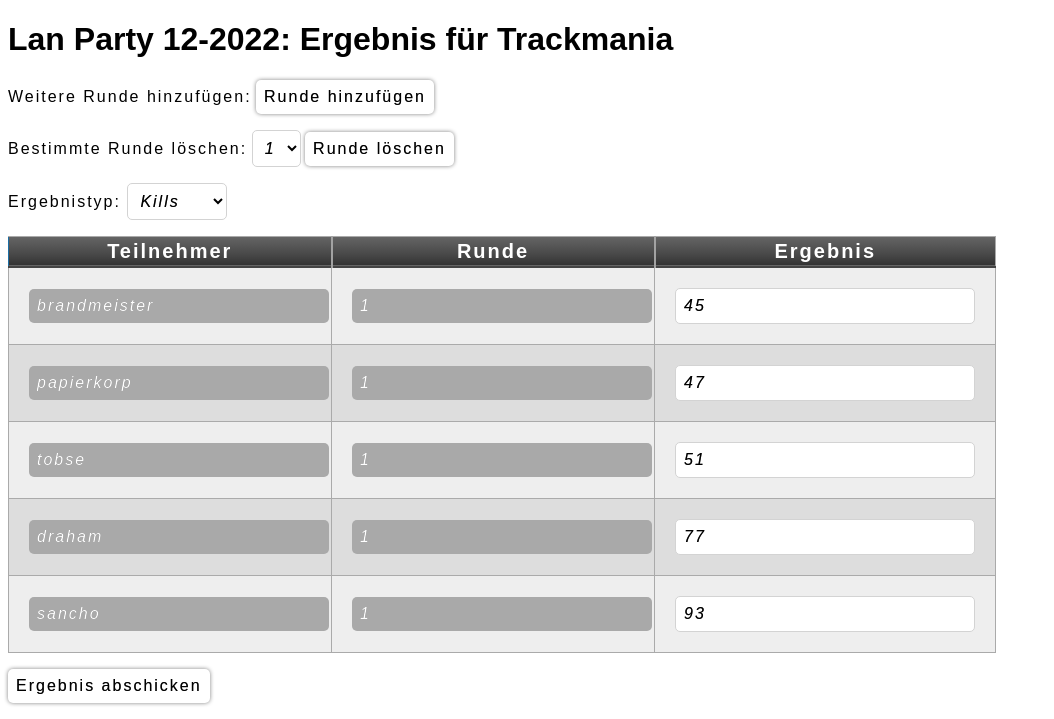
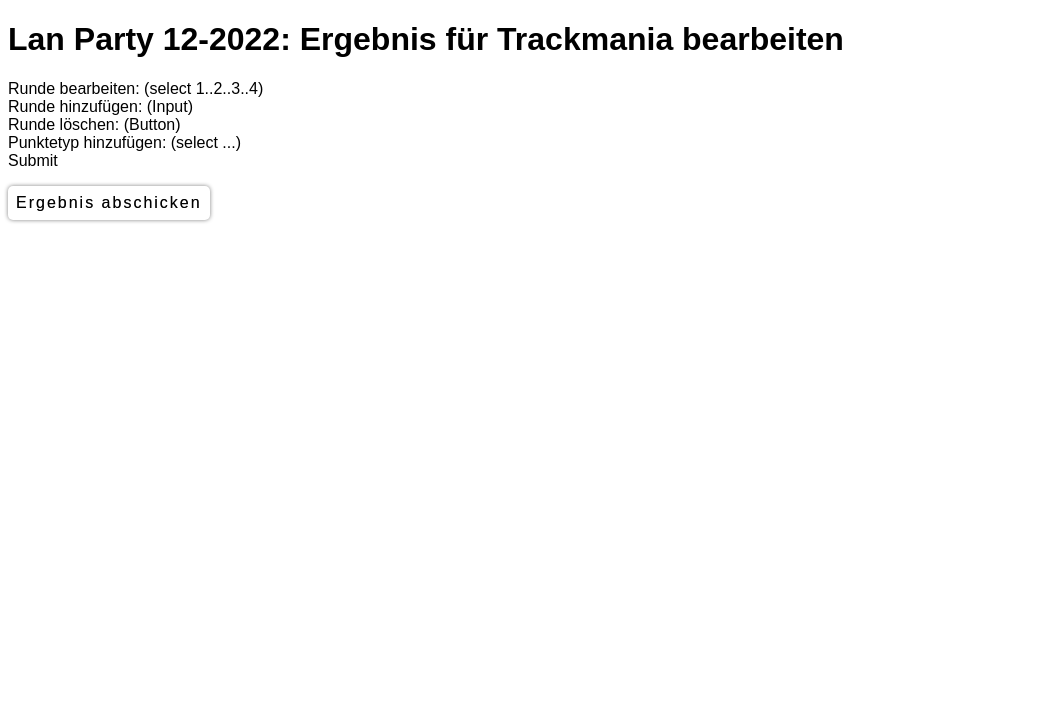
Before and after one commit to papierkorp/lanparty, a Flask app: page /turnier/1/Trackmania in a window 1280 px wide. Shown: the part 140-859 px from the top of the page, without its empty margins (0-1054 px from the left). After the commit the page ends 363 px from the top, so only its background shows below. Run offline with Flask 2, Linux system fonts and the light colour scheme.

Commit message:
turnier übersicht

```diff
--- a/app/db/db.py
+++ b/app/db/db.py
@@ -111,7 +111,7 @@
 	anzahlrunden = execute_select_query('select max(runde) from turnierdetails where turnierid={turnierid} and spielid={spielid};'.format(turnierid=turnierid, spielid=spielid))
 	for runde in range(1, anzahlrunden[0][0]+1):
 		ergebnistyp = execute_select_query('select distinct(ergebnistyp) from turnierdetails where turnierid={turnierid} and spielid={spielid} and runde={runde};'.format(turnierid=turnierid, spielid=spielid, runde=runde))
-		print("ergebnistyp:", ergebnistyp[0][0])
+		#print("ergebnistyp:", ergebnistyp[0][0])
 		#print("runde:", runde)
 
 		#platz = 1. Platz ganz oben
@@ -123,12 +123,12 @@
 		query = 'select spiel.name, teilnehmer.nickname, td.ergebnistyp, td.runde, td.ergebnis from turnierdetails as td inner join teilnehmer on td.teilnehmerid = teilnehmer.teilnehmerid inner join spiel on td.spielid = spiel.spielid where td.turnierid={turnierid} and td.spielid={spielid} and td.runde={runde} order by td.runde, td.ergebnis;'.format(turnierid=turnierid, spielid=spielid, runde=runde)
 		gesamtergebnis.append(execute_select_query(query))
 
-		if ergebnistyp[0][0] == "kills" or ergebnistyp[0][0] == "Punkte":
-			print("gesamtergebnis kills/Punkte:", gesamtergebnis)
-		elif ergebnistyp[0][0] == "zeit" or ergebnistyp[0][0] == "platz":
-			print("gesamtergebnis zeit:", gesamtergebnis)
-		elif ergebnistyp[0][0] == "pvp":
-			print("gesamtergebnis pvp:", gesamtergebnis)
+		#if ergebnistyp[0][0] == "kills" or ergebnistyp[0][0] == "Punkte":
+		#	print("gesamtergebnis kills/Punkte:", gesamtergebnis)
+		#elif ergebnistyp[0][0] == "zeit" or ergebnistyp[0][0] == "platz":
+		#	print("gesamtergebnis zeit:", gesamtergebnis)
+		#elif ergebnistyp[0][0] == "pvp":
+		#	print("gesamtergebnis pvp:", gesamtergebnis)
 
 	return gesamtergebnis
 
--- a/app/forms.py
+++ b/app/forms.py
@@ -1,5 +1,5 @@
 from flask_wtf import FlaskForm
-from wtforms import StringField, PasswordField, SubmitField, IntegerField, SelectMultipleField, SelectField
+from wtforms import StringField, PasswordField, SubmitField, IntegerField, SelectMultipleField, SelectField, FieldList, FormField
 from wtforms.validators import DataRequired
 
 class TeilnehmerNeuForm(FlaskForm):
@@ -21,17 +21,17 @@
     teilnehmer = SelectMultipleField('Teilnehmer', validators=[DataRequired()], coerce=str)
     submit = SubmitField('Add')
 
+class ErgebnisInputForm(FlaskForm):
+    ergebnistyp = SelectField('Ergebnistyp:', validators=[DataRequired()], coerce=str)
+    runde=StringField('Runde', render_kw={"placeholder": "Runde", "disabled":"disabled"})
+    ergebnis = StringField('Ergebnis', validators=[DataRequired()], render_kw={"placeholder": "Ergebnis"})
+    teilnehmer=StringField('Teilnehmer', render_kw={"placeholder": "Teilnehmer", "disabled":"disabled"})
+
 class ErgebnisForm(FlaskForm):
-    ergebnistyp = SelectField('Ergebnistyp:', validators=[DataRequired()], coerce=str)
-    ergebnis = StringField('Ergebnis', validators=[DataRequired()], render_kw={"placeholder": "Ergebnis"})
-    runde=StringField('Runde', render_kw={"placeholder": "Runde", "disabled":"disabled"})
-    teilnehmer=StringField('Teilnehmer', render_kw={"placeholder": "Teilnehmer", "disabled":"disabled"})
+    ergebis=FieldList(FormField(ErgebnisInputForm, default=lambda: ErgebnisInputForm()), min_entries=1)
     submit = SubmitField('Ergebnis abschicken')
 
-class ErgebnisAddRundeForm(FlaskForm):
-    nur_fuer_label = StringField("Weitere Runde hinzufügen:")
-    submit = SubmitField('Runde hinzufügen')
-
-class ErgebnisDeleteRundeForm(FlaskForm):
-    runden = SelectField('Bestimmte Runde löschen:', validators=[DataRequired()], coerce=str)
-    submit = SubmitField('Runde löschen')
+    def __init__(self, *args, **kwargs):
+        super(ErgebnisForm, self).__init__(*args, **kwargs)
+        if 'min_entries' in kwargs:
+            self.ergebis.min_entries = kwargs['min_entries']
--- a/app/routes.py
+++ b/app/routes.py
@@ -1,11 +1,11 @@
-from flask import render_template, flash, redirect, url_for, request, g
+from flask import render_template, flash, redirect, url_for, request
 from app import app
 from app.db.db import add_turnier, get_turniere_pro_spiel, get_turniere, get_ergebnistyp, get_runden_pro_spiel_pro_turnier, get_turniername, get_teilnehmer_pro_turnier, get_punkte_pro_spiel_pro_turnier, get_spielliste_pro_turnier, get_punkteliste, get_teilnehmerid, add_teilnehmer, get_all_teilnehmer, delete_teilnehmer, add_spiel, get_all_spiele, delete_spiel, get_spiel, create_tables, get_teilgenommene_turniere_pro_teilnehmer, edit_ergebnis
 from app.logik.gruppenerstellung import Gruppenerstellung
 from app.logik.ergebnisberechnung import Ergebnisberechnung
 import sqlite3
 import os
-from app.forms import TeilnehmerNeuForm, DeleteForm, SpielNeuForm, TurnierNeuForm, ErgebnisForm, ErgebnisAddRundeForm, ErgebnisDeleteRundeForm
+from app.forms import TeilnehmerNeuForm, DeleteForm, SpielNeuForm, TurnierNeuForm, ErgebnisForm
 
 #Ablauf
 # Neues Turnier
@@ -26,12 +26,33 @@
 	punkteliste_pro_spiel = []
 	for i in spielliste_pro_turnier:
 		punkteliste_pro_spiel.append(get_punkte_pro_spiel_pro_turnier(turnierid=turnierid, spielid=i[0]))
-	#print(punkteliste_pro_spiel)
+	print("punktelistespiel", punkteliste_pro_spiel)
 	punkteliste_bearbeitet = Ergebnisberechnung(punkteliste_pro_spiel)
-	print("punkteliste_bearbeitet:", punkteliste_bearbeitet)
+	#print("punkteliste_bearbeitet:", punkteliste_bearbeitet)
 	return render_template('turnier.html', title="Turnier", punktelisteturnier=punkteliste_bearbeitet, punktelistespiel=punkteliste_pro_spiel, spielliste=spielliste_pro_turnier, turnierid=turnierid)
 
-@app.route('/turnier/<turnierid>/<spielname>', methods=["POST", "GET"])
+
+
+#punkteliste [
+#	[
+#		('Worms Armageddon', 'brandmeister', 'platz', 1, 1),
+#		('Worms Armageddon', 'papierkorp', 'platz', 1, 2),
+#		('Worms Armageddon', 'tobse', 'platz', 1, 3),
+#		('Worms Armageddon', 'sancho', 'platz', 1, 4),
+#		('Worms Armageddon', 'draham', 'platz', 1, 5)
+#	],
+#	[
+#		('Worms Armageddon', 'papierkorp', 'platz', 2, 1),
+#		('Worms Armageddon', 'sancho', 'platz', 2, 2),
+#		('Worms Armageddon', 'draham', 'platz', 2, 3),
+#		('Worms Armageddon', 'brandmeister', 'platz', 2, 4),
+#		('Worms Armageddon', 'tobse', 'platz', 2, 5)
+#	]
+#]
+
+#{{form.ergform.teilnehmer(value=ergebnis[1], class="form_disabled")}}
+
+@app.route('/turnier/<turnierid>/<spielname>', methods=['GET', 'POST'])
 def ergebnis(turnierid, spielname):
 	ergebnistyp=["Kills", "Zeit", "Platz", "PvP", "Punkte"]
 	spiel = get_spiel(name=spielname)
@@ -40,28 +61,21 @@
 	teilnehmerliste = get_teilnehmer_pro_turnier(turnierid)
 	anzahl_teilnehmer = len(teilnehmerliste)
 
-	form_erg = ErgebnisForm()
-	form_erg.ergebnistyp.choices = ergebnistyp
-	form_erg.ergebnistyp.default = get_ergebnistyp(turnierid=turnierid, spielid=spielid)[0][0]
-	form_erg.process([])
-	form_delete = ErgebnisDeleteRundeForm()
-	form_add = ErgebnisAddRundeForm()
-
 	turniername = get_turniername(turnierid)
 	runden_pro_spiel = [i[0] for i in get_runden_pro_spiel_pro_turnier(spielid=spielid, turnierid=turnierid)]
-	form_delete.runden.choices = runden_pro_spiel
 	punkteliste = get_punkte_pro_spiel_pro_turnier(turnierid=turnierid, spielid=spielid)
+	anzahl_runden = len(punkteliste)
 
 	gruppen = Gruppenerstellung(Teilnehmerliste=teilnehmerliste, maxSpieler=maxspieler)
 
-	if form_erg.validate_on_submit():
-		teilnehmerid = get_teilnehmerid(form_erg.teilnehmer.data)
-		print("form_erg.runde.data", form_erg.runde.data)
-		print("teilnehmerid", teilnehmerid)
-		print("form_erg.runde.data", form_erg.runde.data)
-		flash(edit_ergebnis(turnierid=turnierid, spielid=spielid, teilnehmerid=teilnehmerid, runde=form_erg.runde.data, ergebnis=form_erg.ergebnis.data, ergebnistyp=""))
-	print("Punkteliste: ", punkteliste)
-	return render_template('ergebnis.html', title="Ergebnis", form_erg=form_erg, form_delete=form_delete, form_add=form_add, spielname=spielname, turniername=turniername, punkteliste=punkteliste)
+	#print("anzahl_runden", anzahl_runden)
+	#print("punkteliste", punkteliste)
+	form = ErgebnisForm(min_entries=anzahl_runden)
+	#form.ergebnistyp.choices = ergebnistyp
+	#form.ergebnistyp.default = get_ergebnistyp(turnierid=turnierid, spielid=spielid)[0][0]
+	#form.process([])
+
+	return render_template('ergebnis.html', title="Ergebnis", form=form, spielname=spielname, turniername=turniername, punkteliste=punkteliste)
 
 @app.route('/turnier_neu', methods=["POST", "GET"])
 def turnier_neu():
--- a/app/templates/ergebnis.html
+++ b/app/templates/ergebnis.html
@@ -1,37 +1,19 @@
 {% extends "base.html" %}
 {% block app_content %}
 
-    <h1>{{turniername[0][0]}}: Ergebnis für {{spielname}}</h1>{{ ergebnistyp }}
+    <h1>{{turniername[0][0]}}: Ergebnis für {{spielname}} bearbeiten</h1>
 
-    <p><form action="" method="post" novalidate id="myForm_edit">{{form_add.nur_fuer_label.label}} {{form_add.submit}}</form></p>
-
-    <p><form action="" method="post" novalidate id="myForm_edit">{{form_delete.runden.label}} {{form_delete.runden}} {{form_delete.submit}}</form></p>
 
     <p><form action="" method="post" novalidate id="myForm_edit">
-    {{ form_erg.hidden_tag()}}
-        <p>{{form_erg.ergebnistyp.label}} {{ form_erg.ergebnistyp}}</p>
+    {{ form.hidden_tag()}}
 
+        Runde bearbeiten: (select 1..2..3..4)<br>
+        Runde hinzufügen: (Input)<br>
+        Runde löschen: (Button)<br>
+        Punktetyp hinzufügen: (select ...)<br>
+        Submit<br>
 
-        <p><table class="myTable">
-            <thead>
-                <tr>
-                    <th>Teilnehmer</th>
-                    <th>Runde</th>
-                    <th>Ergebnis</th>
-                </tr>
-            </thead>
-        {% for spiel in punkteliste %}
-            {% for ergebnis in spiel %}
-                    <tr>
-                        <td>{{form_erg.teilnehmer(value=ergebnis[1], class="form_disabled")}}</td>
-                        <td>{{form_erg.runde(value=ergebnis[3], class="form_disabled")}}</td>
-                        <td class="input_edit">{{form_erg.ergebnis(value=ergebnis[4])}}</td>
-                    </tr>
-            {% endfor %}
-        {% endfor %}
-
-    </table></p>
-    <p>{{ form_erg.submit }}</p>
+    <p>{{ form.submit }}</p>
     </form></p>
 
 {% endblock %}
```
Also changed, not shown: app/templates/turnier.html (+28 -14 lines), hilfsdateien/db_testdaten.md (+4 -4 lines), hilfsdateien/todo.md (+5 -0 lines), 1 other file.
